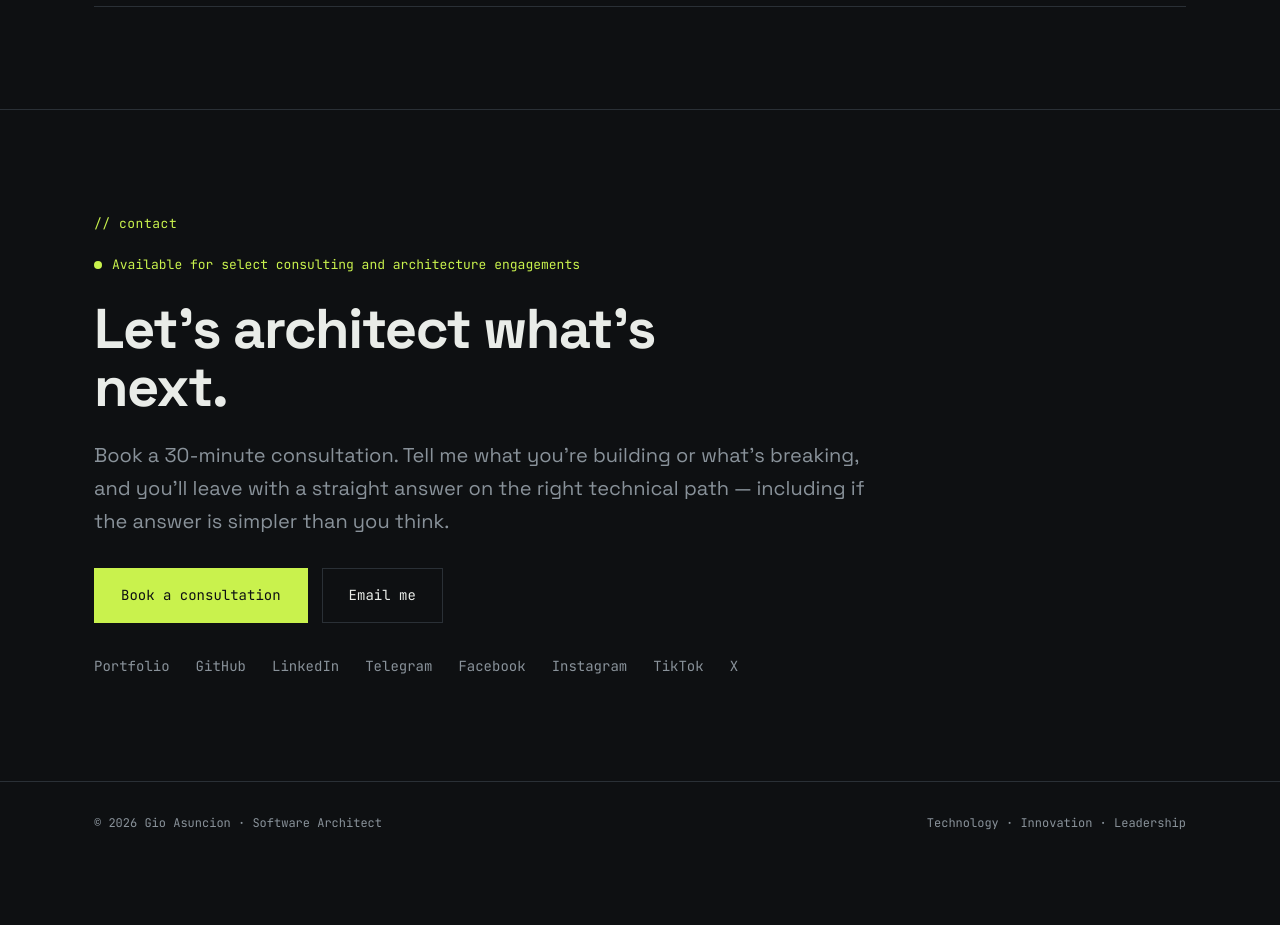
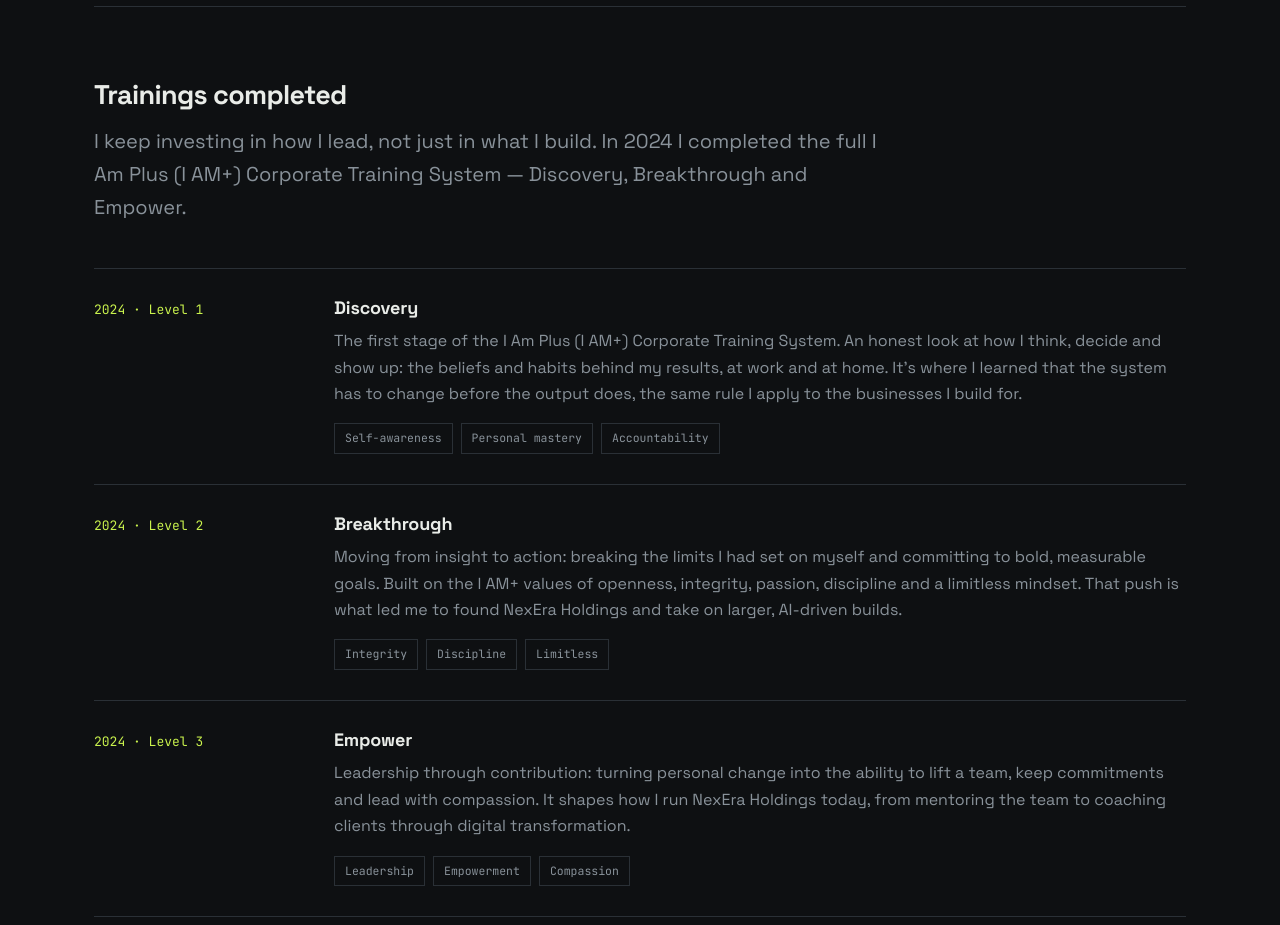
Before and after one commit to gioasuncion/portfolio, a plain HTML site: page index.html in a window 1280 px wide. Shown: the part 10280-11205 px from the top of the page. Before the commit the page ends 11162 px from the top, so only its background shows below. Drawn offline with Linux system fonts and the light colour scheme.

Commit message:
Add completed I Am Plus 2024 trainings: Discovery, Breakthrough, Empower
Co-Authored-By: Claude Opus 5.5 <noreply@anthropic.com>

```diff
--- a/content.js
+++ b/content.js
@@ -532,6 +532,40 @@ window.SITE = {
                     "Architecture"
                 ]
             }
+        ],
+        "completedHeading": "Trainings completed",
+        "completedLede": "I keep investing in how I lead, not just in what I build. In 2024 I completed the full I Am Plus (I AM+) Corporate Training System — Discovery, Breakthrough and Empower.",
+        "completed": [
+            {
+                "format": "2024 · Level 1",
+                "title": "Discovery",
+                "text": "The first stage of the I Am Plus (I AM+) Corporate Training System. An honest look at how I think, decide and show up: the beliefs and habits behind my results, at work and at home. It's where I learned that the system has to change before the output does, the same rule I apply to the businesses I build for.",
+                "tags": [
+                    "Self-awareness",
+                    "Personal mastery",
+                    "Accountability"
+                ]
+            },
+            {
+                "format": "2024 · Level 2",
+                "title": "Breakthrough",
+                "text": "Moving from insight to action: breaking the limits I had set on myself and committing to bold, measurable goals. Built on the I AM+ values of openness, integrity, passion, discipline and a limitless mindset. That push is what led me to found NexEra Holdings and take on larger, AI-driven builds.",
+                "tags": [
+                    "Integrity",
+                    "Discipline",
+                    "Limitless"
+                ]
+            },
+            {
+                "format": "2024 · Level 3",
+                "title": "Empower",
+                "text": "Leadership through contribution: turning personal change into the ability to lift a team, keep commitments and lead with compassion. It shapes how I run NexEra Holdings today, from mentoring the team to coaching clients through digital transformation.",
+                "tags": [
+                    "Leadership",
+                    "Empowerment",
+                    "Compassion"
+                ]
+            }
         ]
     },
     "contact": {
--- a/index.html
+++ b/index.html
@@ -210,6 +210,7 @@ a:focus-visible,.btn:focus-visible{outline:2px solid var(--accent);outline-offse
 .job h4{margin-bottom:10px}
 .job p{color:var(--muted);font-size:16px;margin:0}
 .job .tags{margin-top:16px}
+.train-sub{margin-top:72px}
 .job .jobgos{display:flex;flex-wrap:wrap;gap:8px 22px;margin-top:16px}
 .job .jobgos a{font-family:var(--mono);font-size:12px;color:var(--accent);text-decoration:none}
 .job .jobgos a:hover{text-decoration:underline}
@@ -561,6 +562,16 @@ footer .wrap{display:flex;flex-wrap:wrap;justify-content:space-between;gap:12px;
           return '<article class="job"><span class="when">'+esc(t.format)+'</span>'+
                  '<div><h4>'+esc(t.title)+'</h4><p>'+esc(t.text)+'</p>'+tags(t.tags)+'</div></article>';
         }).join('') +'</div>'+
+        // Mga training na natapos ko (hindi ang itinuturo ko) -- hiwalay na
+        // grupo para hindi malito ang bisita kung alin ang serbisyo.
+        (list(tr.completed).length
+          ? '<h3 class="train-sub">'+esc(tr.completedHeading || 'Trainings completed')+'</h3>'+
+            (has(tr.completedLede) ? '<p class="lede" style="margin-top:14px">'+esc(tr.completedLede)+'</p>' : '')+
+            '<div class="exp train">'+ list(tr.completed).map(function(t){
+              return '<article class="job"><span class="when">'+esc(t.format)+'</span>'+
+                     '<div><h4>'+esc(t.title)+'</h4><p>'+esc(t.text)+'</p>'+tags(t.tags)+'</div></article>';
+            }).join('') +'</div>'
+          : '')+
       '</div></section>'
     );
   }
```
